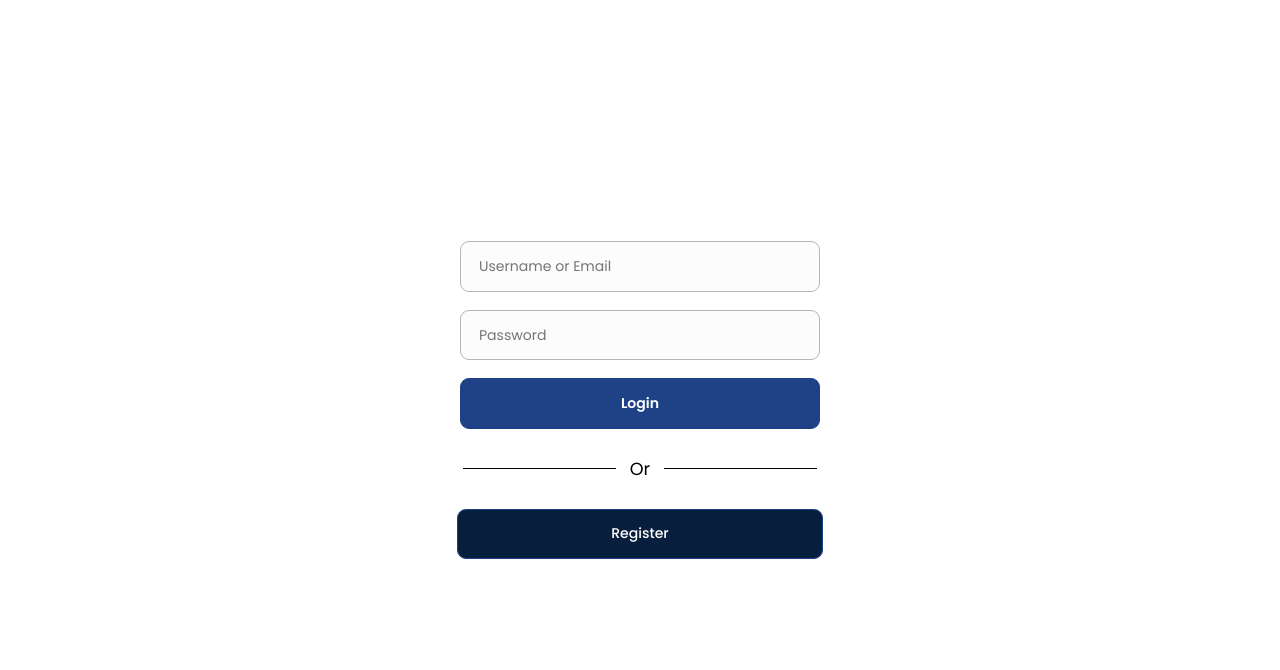
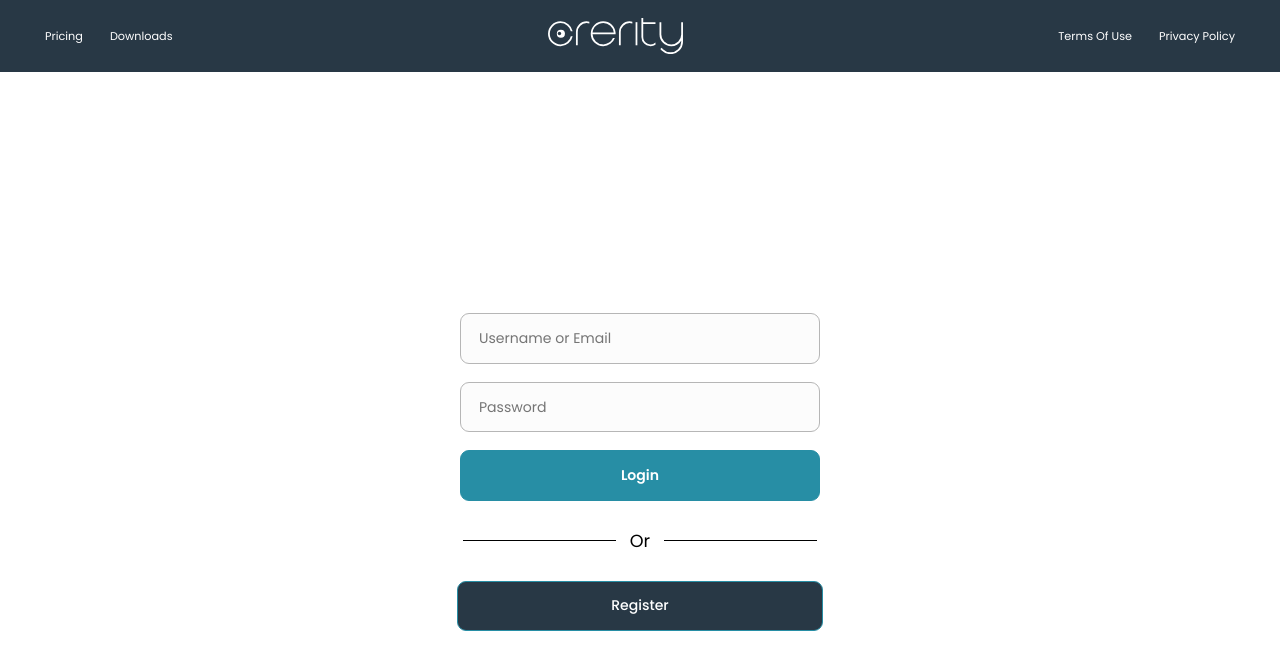
Before and after one commit to mehulsingh072001/password-manager, a React (Create React App) app in the folder client/: page /login in a window 1280 px wide. Shown: the top 670 px of the page. Built offline with nearby package versions, Linux system fonts and the light colour scheme.

Commit message:
solved status reading problem

```diff
--- a/client/src/App.css
+++ b/client/src/App.css
@@ -43,6 +43,11 @@ body {
 .new i {
   font-size: 1.953rem; }
 
+.nav__links--link a {
+  text-decoration: none;
+  color: white;
+  font-size: 1.25rem; }
+
 .u-heading-2 {
   display: flex;
   align-items: center; }
@@ -69,7 +74,7 @@ body {
   margin-top: 1rem !important; }
 
 .cta-register {
-  background-color: #071E3D;
+  background-color: #283845;
   width: 40.7rem;
   padding: 1.5rem 2rem;
   text-align: center;
@@ -79,7 +84,7 @@ body {
   font-family: "Poppins";
   font-weight: 500;
   border-radius: 9px;
-  border: 1px solid #1F4287; }
+  border: 1px solid #278EA5; }
 
 .addnew {
   height: 100vh;
@@ -106,12 +111,25 @@ body {
       display: grid;
       width: max-content; }
 
-.nav .logo {
-  width: 20rem; }
-  .nav .logo .cls-1 {
-    fill: #fff; }
-  .nav .logo path {
-    fill: red; }
+.nav {
+  background-color: #283845;
+  display: flex;
+  justify-content: space-between;
+  align-items: center;
+  padding: 2rem 5rem; }
+  .nav .logo {
+    width: 15rem; }
+    .nav .logo circle {
+      fill: white; }
+    .nav .logo .cls-1 {
+      fill: #283845; }
+    .nav .logo path {
+      fill: white; }
+  .nav__links {
+    display: flex;
+    list-style: none; }
+    .nav__links--link:not(:first-child) {
+      margin-left: 3rem; }
 
 .login {
   display: grid;
@@ -137,11 +155,11 @@ body {
       background: #fcfcfc;
       border: 1px solid #b6b6b6; }
     .login__form--submit {
-      background-color: #1F4287;
+      background-color: #278EA5;
       font-weight: 600;
       color: white;
       cursor: pointer;
-      border: 1px solid #1F4287; }
+      border: 1px solid #278EA5; }
   .login .seprator {
     display: flex;
     align-items: center;
@@ -178,7 +196,7 @@ body {
       background: #fcfcfc;
       border: 1px solid #b6b6b6; }
     .registration__form-- {
-      background-color: #1F4287;
+      background-color: #278EA5;
       font-weight: 600;
       color: white;
       cursor: pointer; }
--- a/client/src/App.js
+++ b/client/src/App.js
@@ -13,14 +13,13 @@ function App() {
         <Routes>
           <Route exact path="/login" element={<Login/>}/>
           <Route exact path="/register" element={<Register/>}/>
-          <Route exact path="/" element={<Dashboard/>}/>
-          {/* <Route exact path="/" */}
-          {/*   element={ */}
-          {/*     <ProtectedRoute redirectTo="/login"> */}
-          {/*       <Dashboard/> */}
-          {/*     </ProtectedRoute> */}
-          {/*   } */}
-          {/* /> */}
+          <Route exact path="/"
+            element={
+              <ProtectedRoute redirectTo="/login">
+                <Dashboard/>
+              </ProtectedRoute>
+            }
+          />
         </Routes>
       </div>
     </GlobalProvider>
--- a/client/src/Components/Nav.js
+++ b/client/src/Components/Nav.js
@@ -7,6 +7,11 @@ function Nav(){
   }
   return(
     <nav className="nav">
+      <ul className="nav__links">
+        <li className="nav__links--link"><a href="">Pricing</a></li>
+        <li className="nav__links--link"><a href="">Downloads</a></li>
+      </ul>
+
       <svg className="logo" xmlns="http://www.w3.org/2000/svg" viewBox="0 0 916.09 245.31">
         <g id="Layer_2" data-name="Layer 2">
           <g id="Layer_1-2" data-name="Layer 1">
@@ -24,14 +29,10 @@ function Nav(){
       </svg>
 
       <ul className="nav__links">
-        <li className="nav__links--link">Recent</li>
-        <li className="nav__links--link">Folders</li>
-        <li className="nav__links--link">Passwords</li>
-        <li className="nav__links--link">Favourites</li>
+        <li className="nav__links--link"><a href="">Terms Of Use</a></li>
+        <li className="nav__links--link"><a href="">Privacy Policy</a></li>
       </ul>
 
-      <div className="nav__profile">
-      </div>
     </nav>
   )
 }
--- a/client/src/Pages/Login.js
+++ b/client/src/Pages/Login.js
@@ -1,8 +1,8 @@
-import { useState, useContext } from 'react'
+import { useState } from 'react'
 import {useNavigate, Link} from 'react-router-dom'
 import axios from 'axios'
 import {useCookies} from 'react-cookie'
-import { GlobalContext } from '../GlobalProvider'
+import Nav from '../Components/Nav'
 
 function Login(){
   let navigate = useNavigate()
@@ -22,20 +22,26 @@ function Login(){
       email: username,
       password: password
     }
-    try {
-      //make axios post request
-      await axios.post(`${url}/api/login`, data)
-        .then(res => handleCookie(res.data.token, res.data.id), setCookies("isAuthenticated", true, {path: "/"}), navigate('/'))
-        .catch(err => console.log(err));
+    //make axios post request
+    await axios.post(`${url}/api/login`, data)
+      .then(res => {
+        if(res.status===200){
+          handleCookie(res.data.token, res.data.id);
+          setCookies("isAuthenticated", true, {path: "/"});
+          navigate('/')
+        }
+        else{
+          console.log('Auth Failed')
+        }
+      }).catch((err) => {
+        console.log(err.response.status)
+      })
+
     }
-
-    catch(err){
-      console.log(err)
-    }
-  }
 
   return(
     <div>
+      <Nav/>
       <div className="login">
         <form className="login__form">
           <input type="text" onChange={(e) => setUsername(e.target.value)} placeholder="Username or Email"/>
--- a/client/src/Pages/Register.js
+++ b/client/src/Pages/Register.js
@@ -1,5 +1,6 @@
 import { useState } from 'react'
 import axios from 'axios'
+import Nav from '../Components/Nav'
 
 function Register(){
   const [username, setUsername] = useState('')
--- a/client/src/sass/abstracts/_variables.scss
+++ b/client/src/sass/abstracts/_variables.scss
@@ -1,5 +1,5 @@
-$color_primary: #071E3D;
-$color_primary_light: #1F4287;
+$color_primary: #283845;
+$color_primary_light: #278EA5;
 
 $color_seconday: #278EA5;
 $color_seconday_light: #21E6C1;
--- a/client/src/sass/base/_typography.scss
+++ b/client/src/sass/base/_typography.scss
@@ -19,3 +19,15 @@
         font-size: 1.953rem;
     }
 }
+
+.nav{
+    &__links{
+        &--link{
+            a{
+                text-decoration: none;
+                color: white;
+                font-size: 1.25rem;
+            }
+        }
+    }
+}
--- a/client/src/sass/layout/_nav.scss
+++ b/client/src/sass/layout/_nav.scss
@@ -1,11 +1,28 @@
 .nav{
+    background-color: $color_primary;
+    display: flex;
+    justify-content: space-between;
+    align-items: center;
+    padding: 2rem 5rem;
     .logo{
-        width: 20rem;
+        width: 15rem;
+        circle{
+            fill: white;
+        }
         .cls-1{
-            fill: #fff;
+            fill: $color_primary;
         }
         path{
-            fill: red;
+            fill: white;
+        }
+    }
+    &__links{
+        display: flex;
+        list-style: none;
+        &--link{
+            &:not(:first-child){
+                margin-left: 3rem;
+            }
         }
     }
 }
```
Also changed, not shown: 1 other file (tests, documents, lock files or other folders).
